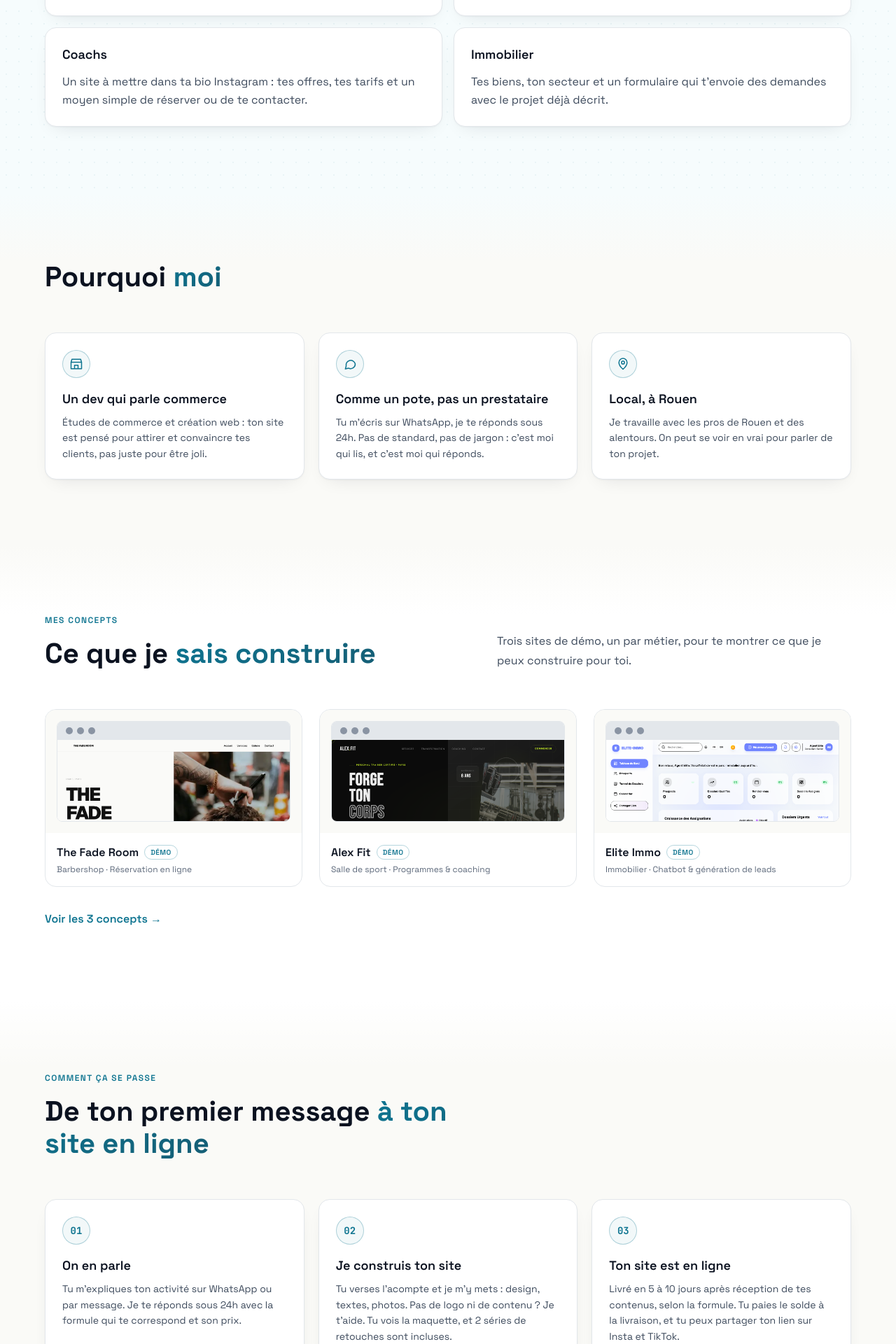
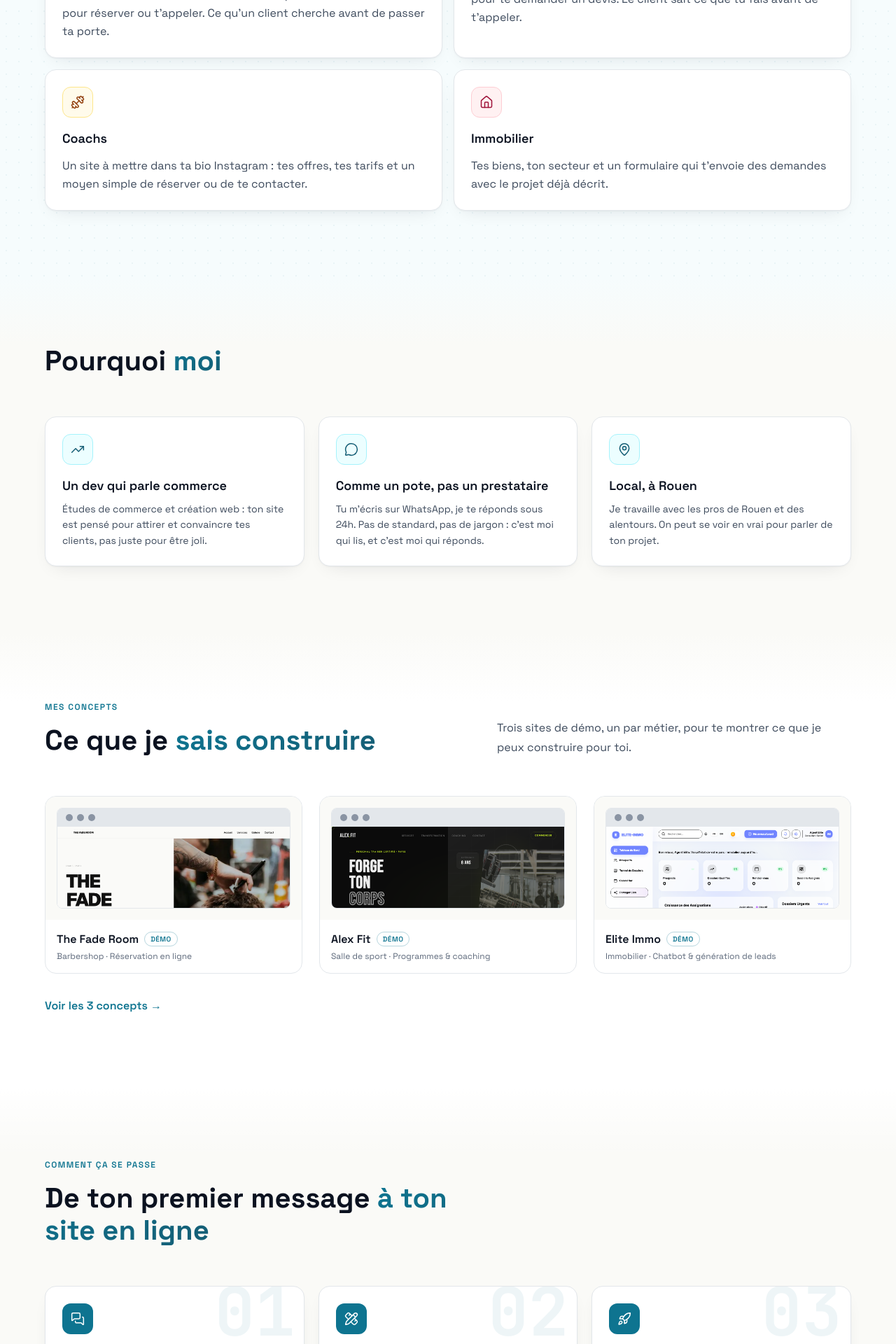
Before and after one commit to watteeuxi-coder/newlife-studio, a Next.js app: page / in a window 1280 px wide. Shown: the part 1240-3160 px from the top of the page at 70% size. Built offline with nearby package versions, Linux system fonts and the light colour scheme; no server answers.

Commit message:
feat(cartes): icônes Lucide — Pour qui (pastilles de couleur), Pourquoi moi, Comment ça se passe (carré cyan foncé + numéro en filigrane)
Co-Authored-By: Claude Opus 5.5 <noreply@anthropic.com>

```diff
--- a/components/sections/PourQui.tsx
+++ b/components/sections/PourQui.tsx
@@ -1,26 +1,35 @@
 'use client'
 
 import { motion } from 'framer-motion'
+import { Store, Hammer, Dumbbell, House, type LucideIcon } from 'lucide-react'
 import { revealHead, revealItem } from '@/lib/motion'
 
 const PROFILES = [
   {
     who: 'Commerçants',
+    Icon: Store as LucideIcon,
+    tone: 'bg-pill-cyan-bg border-pill-cyan-line text-pill-cyan-text',
     examples: 'Boutique, barbershop, restaurant…',
     text: 'Tes horaires, ton adresse, ta carte ou tes produits, et un bouton pour réserver ou t’appeler. Ce qu’un client cherche avant de passer ta porte.',
   },
   {
     who: 'Artisans',
+    Icon: Hammer as LucideIcon,
+    tone: 'bg-pill-green-bg border-pill-green-line text-pill-green-text',
     examples: null,
     text: 'Tes réalisations en photos, ta zone d’intervention et un formulaire pour te demander un devis. Le client sait ce que tu fais avant de t’appeler.',
   },
   {
     who: 'Coachs',
+    Icon: Dumbbell as LucideIcon,
+    tone: 'bg-pill-amber-bg border-pill-amber-line text-pill-amber-text',
     examples: null,
     text: 'Un site à mettre dans ta bio Instagram : tes offres, tes tarifs et un moyen simple de réserver ou de te contacter.',
   },
   {
     who: 'Immobilier',
+    Icon: House as LucideIcon,
+    tone: 'bg-pill-rose-bg border-pill-rose-line text-pill-rose-text',
     examples: null,
     text: 'Tes biens, ton secteur et un formulaire qui t’envoie des demandes avec le projet déjà décrit.',
   },
@@ -49,6 +58,9 @@ export default function PourQui() {
               {...revealItem(i)}
               className="spot rounded-2xl border border-line bg-surface p-6 shadow-soft"
             >
+              <span className={`mb-4 flex items-center justify-center w-11 h-11 rounded-xl border ${p.tone}`} aria-hidden="true">
+                <p.Icon className="w-5 h-5" strokeWidth={1.8} />
+              </span>
               <div>
                 <h3 className="text-text-base text-lg font-semibold">{p.who}</h3>
                 {p.examples && <p className="text-text-muted text-xs mt-1">{p.examples}</p>}
--- a/components/sections/PourquoiMoi.tsx
+++ b/components/sections/PourquoiMoi.tsx
@@ -1,6 +1,7 @@
 'use client'
 
 import { motion } from 'framer-motion'
+import { TrendingUp, MessageCircle, MapPin } from 'lucide-react'
 import { revealHead, revealItem } from '@/lib/motion'
 
 // Textes fournis par l'utilisateur le 2026-11-09
@@ -8,20 +9,17 @@ const REASONS = [
   {
     title: 'Un dev qui parle commerce',
     text: 'Études de commerce et création web : ton site est pensé pour attirer et convaincre tes clients, pas juste pour être joli.',
-    // Vitrine
-    icon: 'M3 9l1.5-5h15L21 9M3 9h18M3 9v11h18V9M9 20v-6h6v6',
+    Icon: TrendingUp,
   },
   {
     title: 'Comme un pote, pas un prestataire',
     text: 'Tu m’écris sur WhatsApp, je te réponds sous 24h. Pas de standard, pas de jargon : c’est moi qui lis, et c’est moi qui réponds.',
-    // Bulle de discussion
-    icon: 'M21 12a8 8 0 0 1-11.6 7.1L4 20.5l1.4-4.9A8 8 0 1 1 21 12Z',
+    Icon: MessageCircle,
   },
   {
     title: 'Local, à Rouen',
     text: 'Je travaille avec les pros de Rouen et des alentours. On peut se voir en vrai pour parler de ton projet.',
-    // Repère
-    icon: 'M12 21s-7-6.2-7-11.5a7 7 0 0 1 14 0C19 14.8 12 21 12 21Zm0-9a2.5 2.5 0 1 0 0-5 2.5 2.5 0 0 0 0 5Z',
+    Icon: MapPin,
   },
 ]
 
@@ -43,10 +41,8 @@ export default function PourquoiMoi() {
               {...revealItem(i)}
               className="spot rounded-2xl border border-line bg-surface p-6 shadow-soft"
             >
-              <span className="mb-4 flex items-center justify-center w-10 h-10 rounded-full border border-accent/30 bg-accent/5 text-accent">
-                <svg viewBox="0 0 24 24" fill="none" stroke="currentColor" strokeWidth={1.8} strokeLinecap="round" strokeLinejoin="round" className="w-5 h-5" aria-hidden="true">
-                  <path d={r.icon} />
-                </svg>
+              <span className="mb-4 flex items-center justify-center w-11 h-11 rounded-xl border bg-pill-cyan-bg border-pill-cyan-line text-pill-cyan-text" aria-hidden="true">
+                <r.Icon className="w-5 h-5" strokeWidth={1.8} />
               </span>
               <h3 className="text-text-base text-lg font-semibold mb-2">{r.title}</h3>
               <p className="text-text-dim text-sm leading-relaxed">{r.text}</p>
--- a/components/sections/Process.tsx
+++ b/components/sections/Process.tsx
@@ -1,21 +1,25 @@
 'use client'
 
 import { motion } from 'framer-motion'
+import { MessagesSquare, PencilRuler, Rocket } from 'lucide-react'
 import { revealHead, revealItem } from '@/lib/motion'
 
 const STEPS = [
   {
     n: '01',
+    Icon: MessagesSquare,
     title: 'On en parle',
     text: 'Tu m’expliques ton activité sur WhatsApp ou par message. Je te réponds sous 24h avec la formule qui te correspond et son prix.',
   },
   {
     n: '02',
+    Icon: PencilRuler,
     title: 'Je construis ton site',
     text: 'Tu verses l’acompte et je m’y mets : design, textes, photos. Pas de logo ni de contenu ? Je t’aide. Tu vois la maquette, et 2 séries de retouches sont incluses.',
   },
   {
     n: '03',
+    Icon: Rocket,
     title: 'Ton site est en ligne',
     text: 'Livré en 5 à 10 jours après réception de tes contenus, selon la formule. Tu paies le solde à la livraison, et tu peux partager ton lien sur Insta et TikTok.',
   },
@@ -38,13 +42,17 @@ export default function Process() {
             <motion.li
               key={s.n}
               {...revealItem(i)}
-              className="spot rounded-2xl border border-line bg-surface p-6 shadow-soft"
+              className="spot overflow-hidden rounded-2xl border border-line bg-surface p-6 shadow-soft"
             >
+              {/* Grand numéro en filigrane (décoratif : l'ordre est porté par la liste <ol>) */}
               <span
                 aria-hidden="true"
-                className="mb-4 flex items-center justify-center w-10 h-10 rounded-full border border-accent/30 bg-accent/5 font-mono text-sm font-bold text-accent"
+                className="absolute -top-3 right-3 -z-[1] select-none font-mono text-[6rem] font-bold leading-none text-accent/[0.07]"
               >
                 {s.n}
+              </span>
+              <span aria-hidden="true" className="mb-4 flex items-center justify-center w-11 h-11 rounded-xl bg-accent text-white">
+                <s.Icon className="w-5 h-5" strokeWidth={1.8} />
               </span>
               <h3 className="text-text-base text-lg font-semibold mb-2">{s.title}</h3>
               <p className="text-text-dim text-sm leading-relaxed">{s.text}</p>
```
